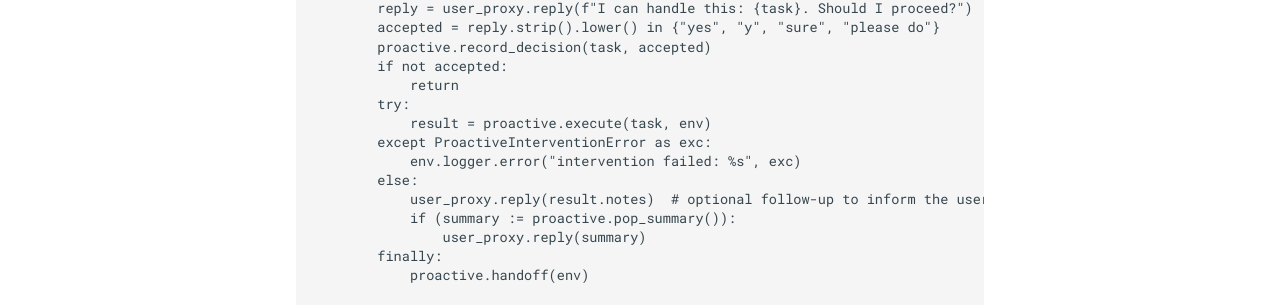
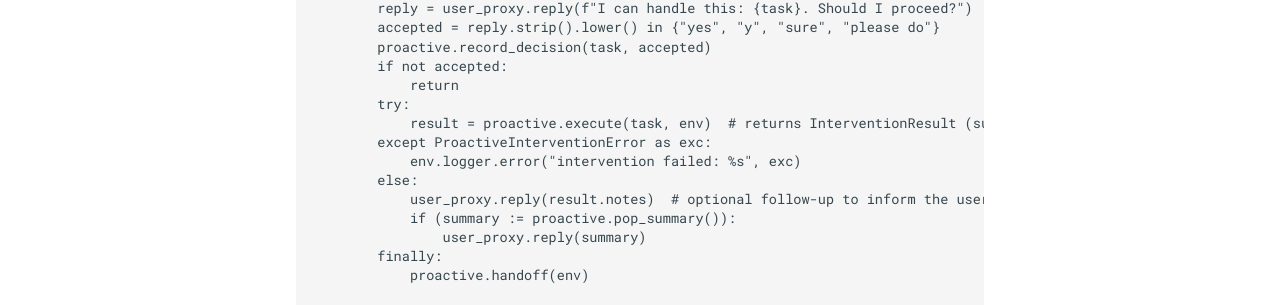
Before and after one commit to deepakn97/pare, an MkDocs documentation site: the page built from docs/scenario_author_guide.md, in a window 1280 px wide and 1400 px high, scrolled down 1537 px. Shown: the part 394-699 px from the top of the window. Built offline with MkDocs 1.6.1 and Material for MkDocs 9.7.7, drawn with Linux system fonts in a browser that asks for light colours; comment, search, counter and statistics services are not loaded; some of the changed text lies outside the part shown.

Commit message:
docs: clarify InterventionResult usage

```diff
--- a/docs/scenario_author_guide.md
+++ b/docs/scenario_author_guide.md
@@ -86,7 +86,7 @@ def create_scenario() -> Scenario:
         if not accepted:
             return
         try:
-            result = proactive.execute(task, env)
+            result = proactive.execute(task, env)  # returns InterventionResult (success flag + user-facing notes)
         except ProactiveInterventionError as exc:
             env.logger.error("intervention failed: %s", exc)
         else:
```
Also changed, not shown: other parts of docs/scenario_author_guide.md (+3 -2 lines).
